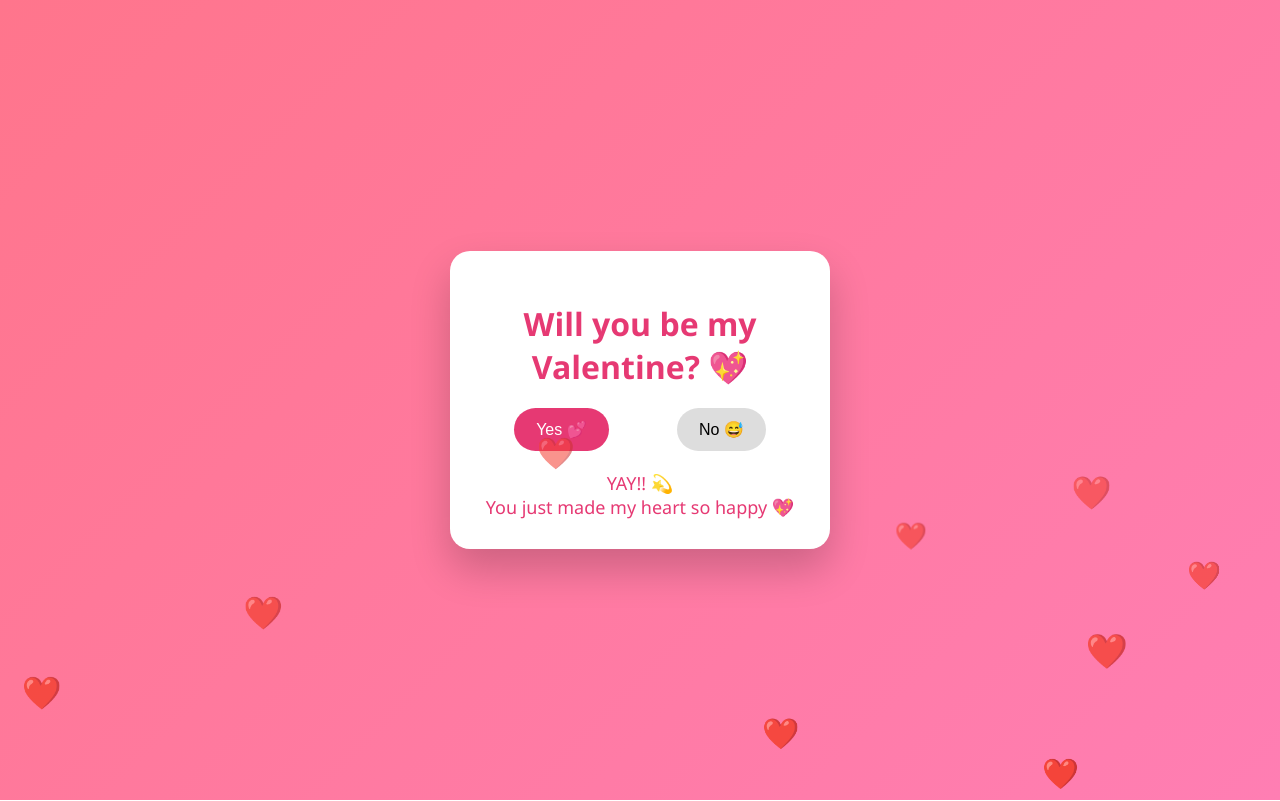
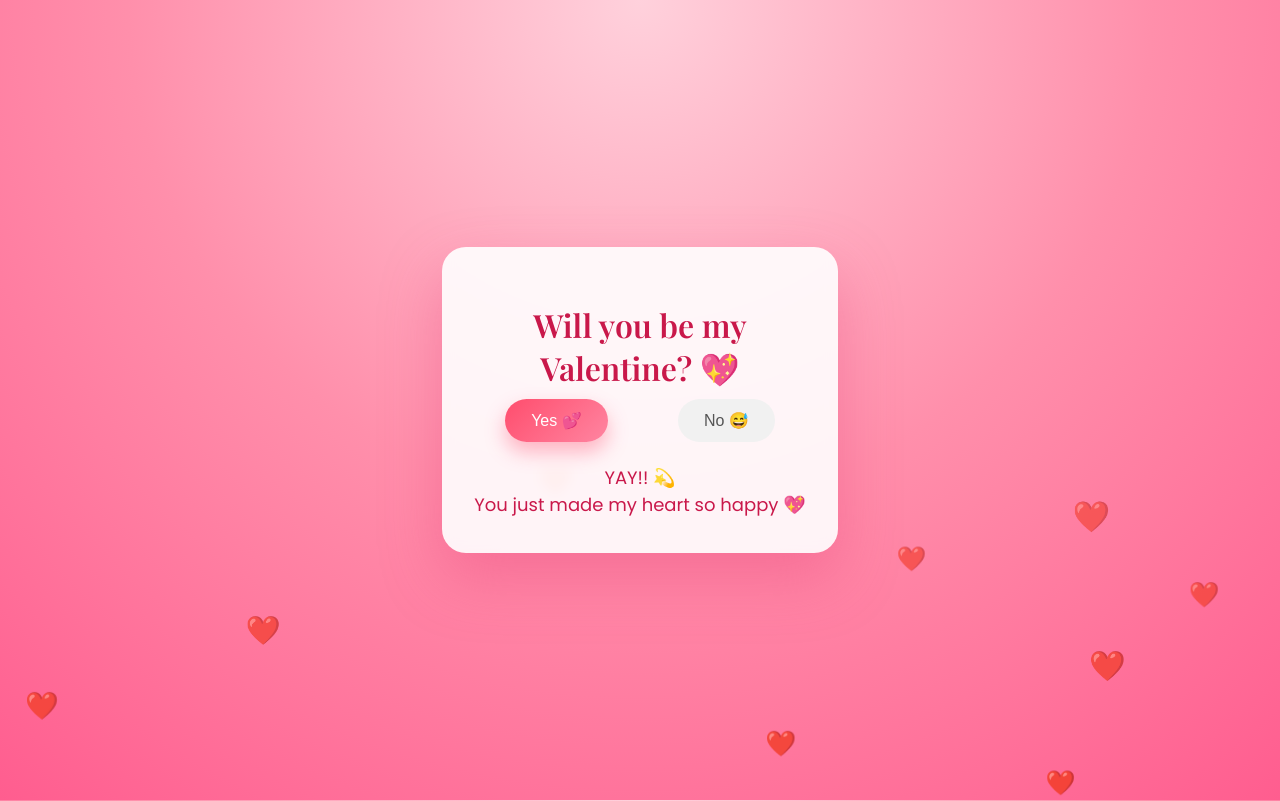
Before and after one commit to Ebisushil/open2, a plain HTML site: page index.html in a window 1280 px wide. Both pictures are taken after a click on the button "Yes 💕". Drawn offline with nearby package versions, Linux system fonts and the light colour scheme.

Commit message:
Update style.css

```diff
--- a/style.css
+++ b/style.css
@@ -1,64 +1,101 @@
+@import url('https://fonts.googleapis.com/css2?family=Playfair+Display:wght@600&family=Poppins:wght@300;400&display=swap');
+
 body {
   margin: 0;
   height: 100vh;
-  font-family: 'Segoe UI', sans-serif;
-  background: linear-gradient(135deg, #ff758c, #ff7eb3);
+  font-family: 'Poppins', sans-serif;
+  background: radial-gradient(circle at top, #ffd1dc, #ff8fab, #ff5d8f);
   display: flex;
   align-items: center;
   justify-content: center;
   overflow: hidden;
 }
 
+/* Glowing blur background */
+.bg-glow {
+  position: absolute;
+  width: 500px;
+  height: 500px;
+  background: rgba(255, 255, 255, 0.25);
+  filter: blur(120px);
+  border-radius: 50%;
+  top: 20%;
+  left: 30%;
+  z-index: 0;
+}
+
+/* Main card */
 .box {
-  background: white;
-  padding: 30px;
-  border-radius: 20px;
+  position: relative;
+  z-index: 1;
+  background: rgba(255, 255, 255, 0.9);
+  padding: 35px 28px;
+  border-radius: 24px;
   text-align: center;
-  width: 320px;
-  box-shadow: 0 20px 40px rgba(0,0,0,0.2);
+  width: 340px;
+  box-shadow: 0 25px 60px rgba(230, 57, 115, 0.35);
   animation: pop 1s ease;
+  backdrop-filter: blur(6px);
 }
 
 h1 {
-  color: #e63973;
-  margin-bottom: 10px;
+  font-family: 'Playfair Display', serif;
+  color: #c9184a;
+  margin-bottom: 8px;
 }
 
+.subtitle {
+  font-size: 14px;
+  color: #7a1c3b;
+  margin-bottom: 22px;
+}
+
+/* Buttons */
 .buttons {
-  margin-top: 20px;
+  margin-top: 10px;
   display: flex;
   justify-content: space-around;
 }
 
 button {
-  padding: 12px 22px;
+  padding: 12px 26px;
   border: none;
   border-radius: 30px;
   font-size: 16px;
   cursor: pointer;
-  transition: 0.2s ease;
+  transition: transform 0.2s ease, box-shadow 0.2s ease;
 }
 
+/* YES button */
 #yesBtn {
-  background: #e63973;
+  background: linear-gradient(135deg, #ff4d6d, #ff85a1);
   color: white;
+  box-shadow: 0 10px 20px rgba(255, 77, 109, 0.4);
 }
 
-#noBtn {
-  background: #ddd;
+#yesBtn:hover {
+  transform: scale(1.08);
 }
 
+/* NO button */
+#noBtn {
+  background: #f1f1f1;
+  color: #555;
+}
+
+/* Message */
 #message {
-  margin-top: 20px;
+  margin-top: 22px;
   font-size: 18px;
-  color: #e63973;
+  color: #c9184a;
   display: none;
+  animation: fadeIn 0.8s ease;
 }
 
 /* Animations */
 @keyframes pop {
   from {
-    transform: scale(0.8);
+    transform: scale(0.85);
     opacity: 0;
   }
   to {
@@ -67,21 +104,32 @@ button {
   }
 }
 
+@keyframes fadeIn {
+  from {
+    opacity: 0;
+    transform: translateY(6px);
+  }
+  to {
+    opacity: 1;
+    transform: translateY(0);
+  }
+}
+
 /* Floating hearts */
 .heart {
   position: absolute;
-  bottom: -20px;
-  font-size: 20px;
-  animation: float 6s linear;
+  bottom: -30px;
+  animation: float 7s linear;
+  pointer-events: none;
 }
 
 @keyframes float {
   0% {
-    transform: translateY(0);
+    transform: translateY(0) scale(0.8);
     opacity: 1;
   }
   100% {
-    transform: translateY(-100vh);
+    transform: translateY(-110vh) scale(1.2);
     opacity: 0;
   }
 }
```
